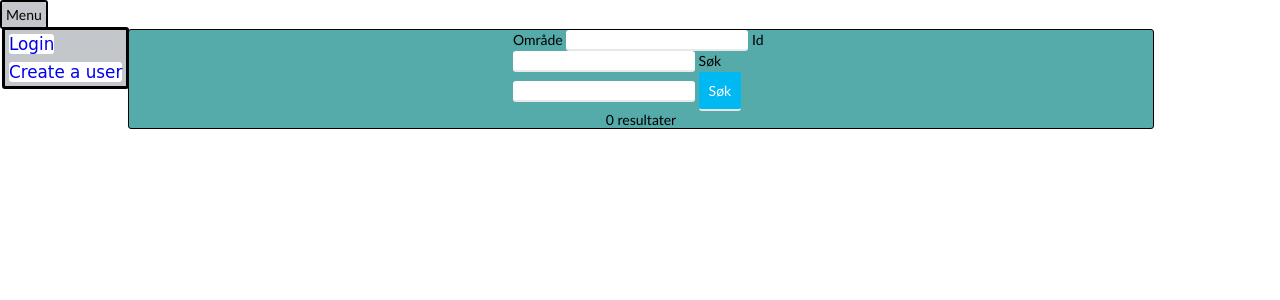
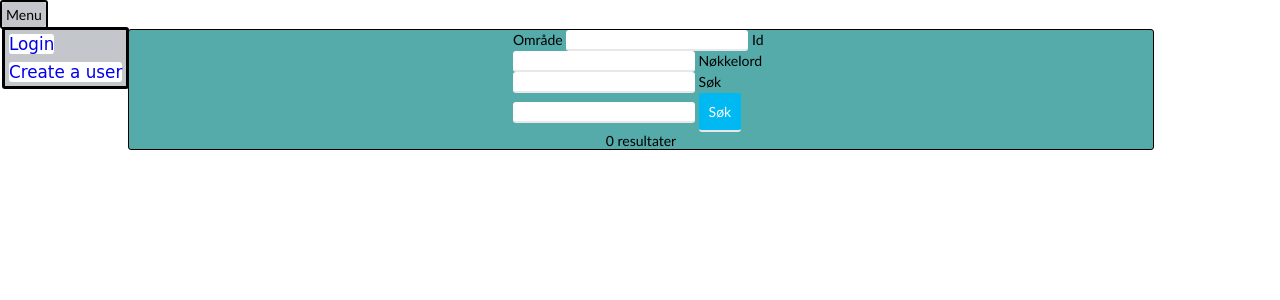
Before and after one commit to raSKTypeShit/callforduty, a PHP site: page /callforduty/?area=1 in a window 1280 px wide. Shown: the top 300 px of the page. Run offline with PHP 8.4, Linux system fonts and the light colour scheme; data that the repository does not hold is empty.

Commit message:
form annonseviewer

```diff
--- a/callforduty/include/annonseviewer.php
+++ b/callforduty/include/annonseviewer.php
@@ -11,6 +11,8 @@
             </datalist>
             <label for="inputId">Id</label>
             <input id="inputId" type="number" name="id">
+            <label for="inputNokkel">Nøkkelord</label>
+            <input id="inputNokkel" type="text" name="nokkelord">
             <label for="inputName">Søk</label>
             <input id="inputName" type="text" name="sokeord">
             <input type="submit" value="Søk">
--- a/callforduty/include/connect.php
+++ b/callforduty/include/connect.php
@@ -1,7 +1,7 @@
 <?php
 $servername = "localhost";
 $username   = "root";
-$password   = "";
+$password   = "root";
 $database   = "callforduty";
 session_start();
 // Create connection
```
